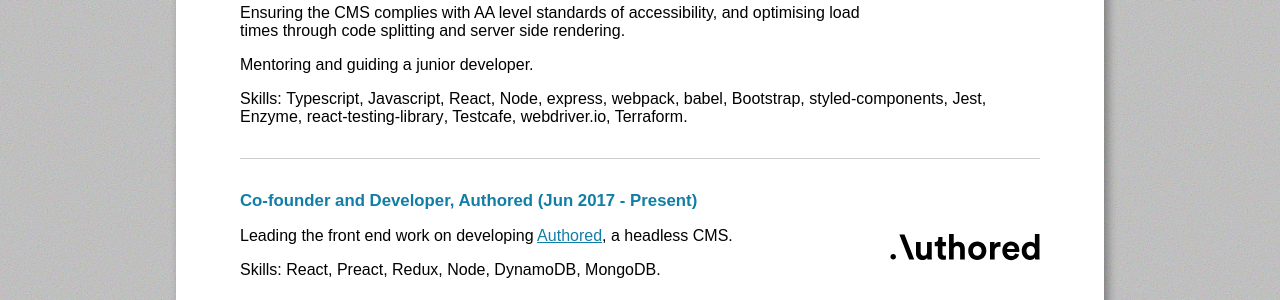
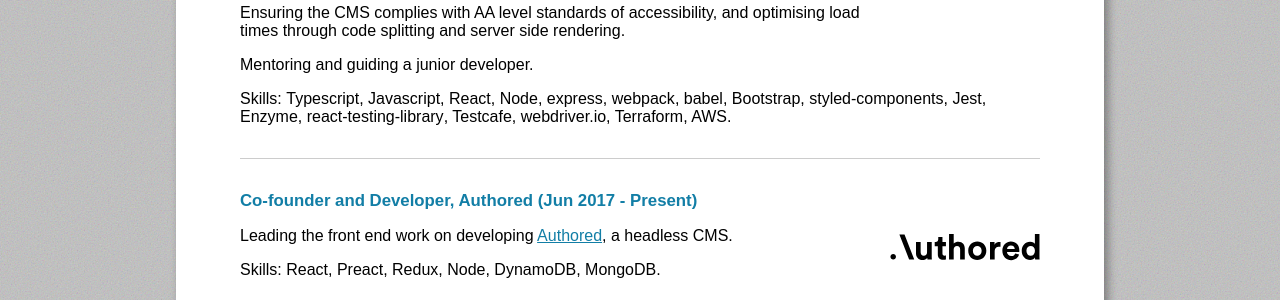
Before and after one commit to Guntrisoft/guntrisoft.github.io, a Jekyll site: the page built from index.md, in a window 1280 px wide and 900 px high, scrolled down 575 px. Shown: the part 152-452 px from the top of the window. Built offline with Jekyll 4.4.1, drawn with Linux system fonts in a browser that asks for light colours.

Commit message:
added AWS

```diff
--- a/_includes/experience/acuris.html
+++ b/_includes/experience/acuris.html
@@ -39,4 +39,5 @@
   <li>Testcafe</li>
   <li>webdriver.io</li>
   <li>Terraform</li>
+  <li>AWS</li>
 </ul>
```
